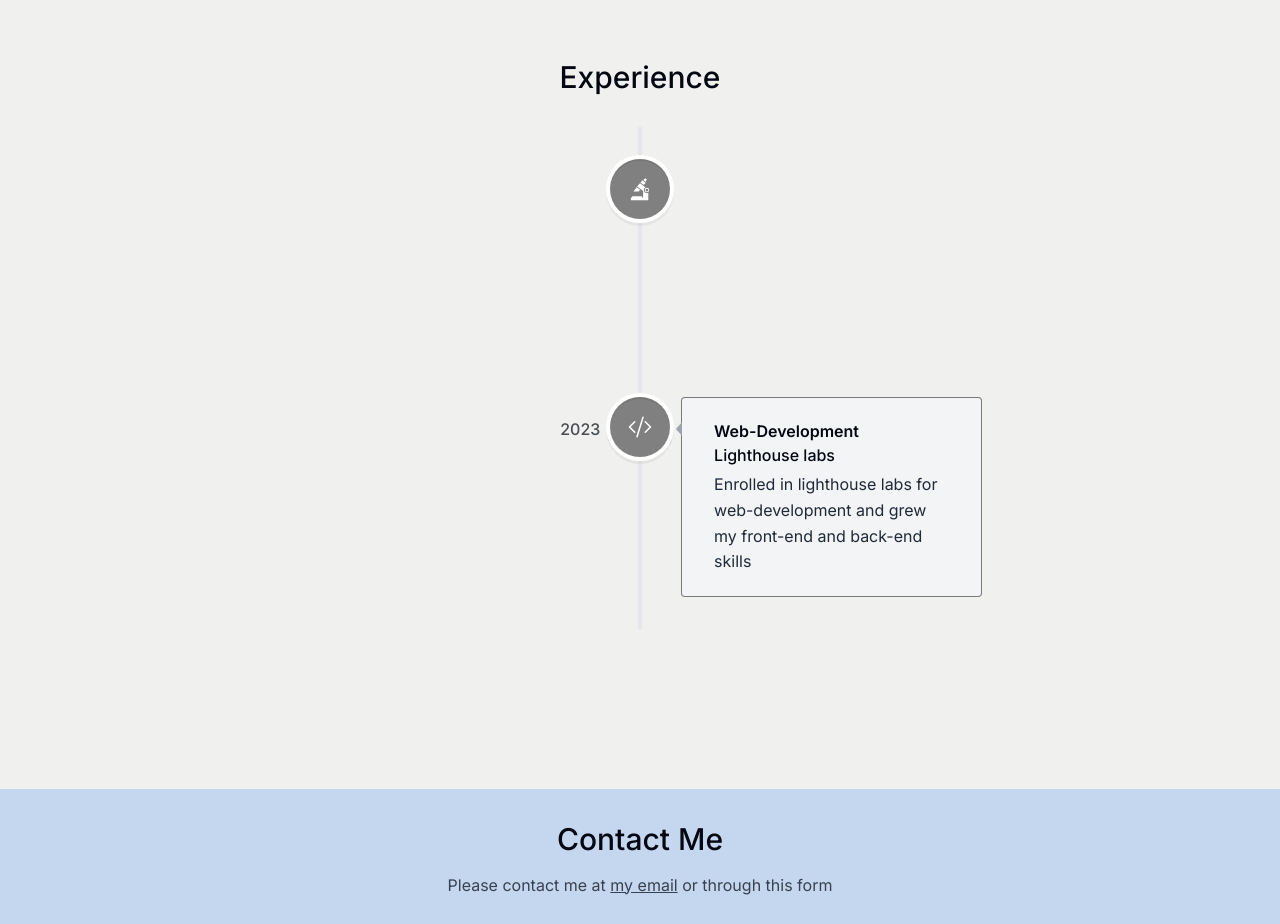
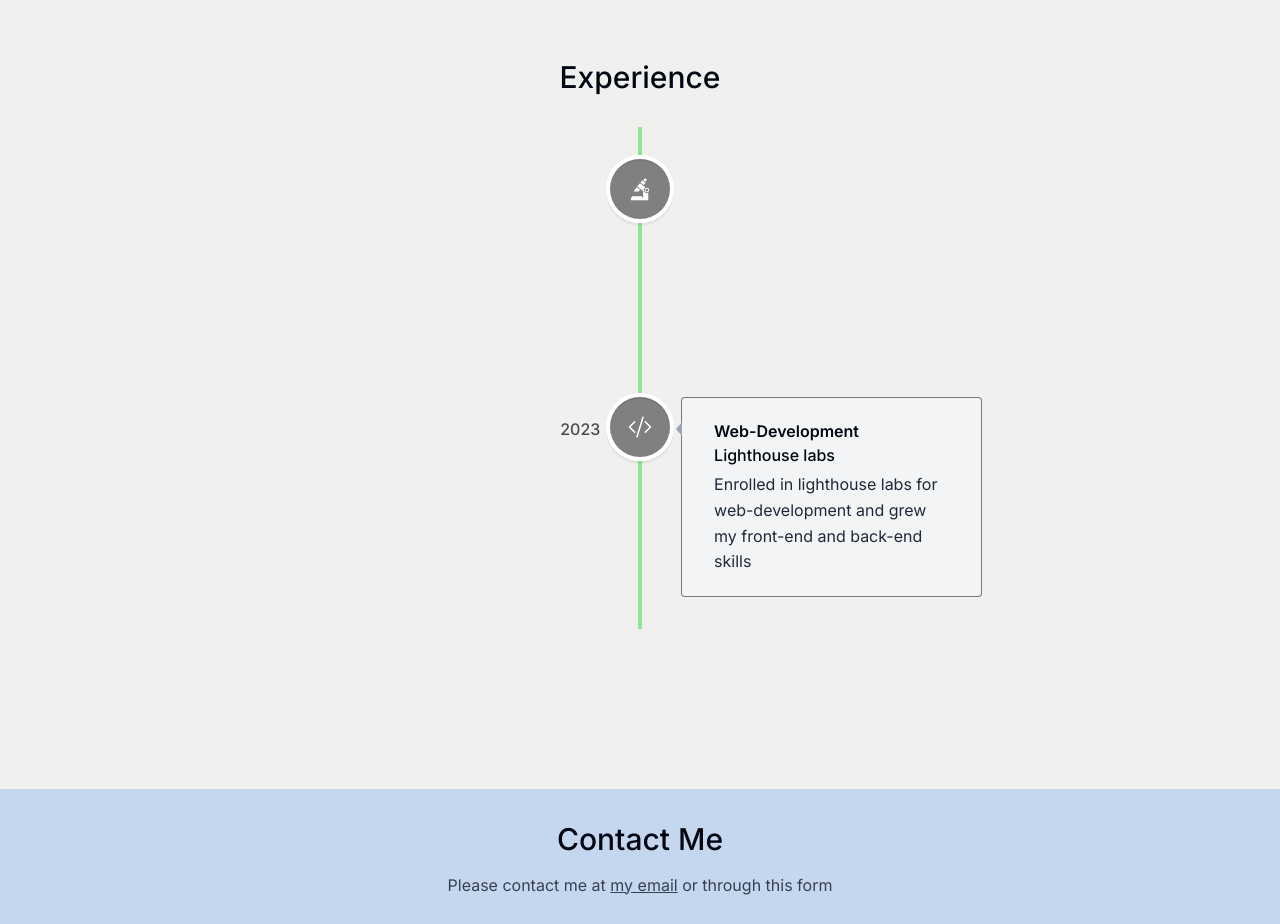
Before and after one commit to JasonMac123/NewPortfolio, a Next.js app: page / in a window 1280 px wide. Shown: the part 3080-4004 px from the top of the page. Built offline with nearby package versions, Linux system fonts and the light colour scheme.

Commit message:
Changes line color to be green acccented in experience section

```diff
--- a/app/globals.css
+++ b/app/globals.css
@@ -3,7 +3,7 @@
 @tailwind utilities;
 
 html {
-  --line-color: #e5e7eb;
+  --line-color: #90e49e;
 }
 
 .dateTimeline {
```
